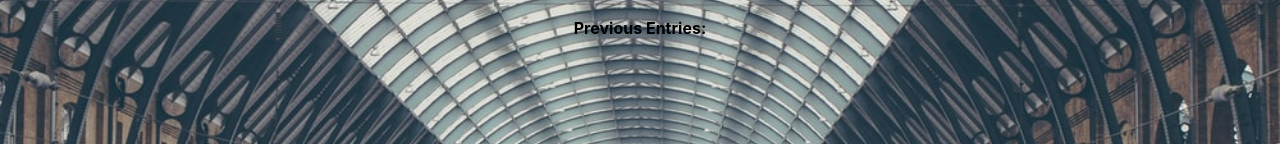
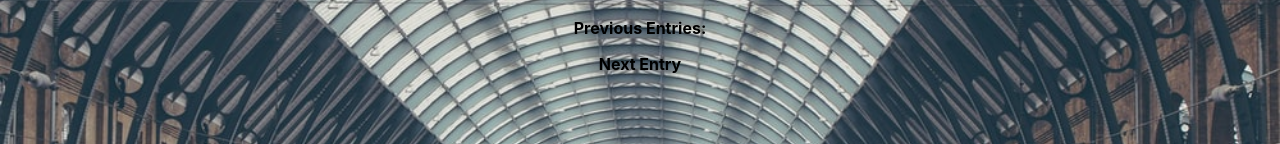
Before and after one commit to Tygitty/Counter-App, a plain HTML site: page index.html in a window 1280 px wide. Shown: the part 177-321 px from the top of the page. Drawn offline with Linux system fonts and the light colour scheme.

Commit message:
Update index.html

```diff
--- a/index.html
+++ b/index.html
@@ -12,6 +12,7 @@
 	<button id= "increment-btn" onclick="increment()">INCREMENT</button>
 	<button id= "save-btn" onclick="save()">SAVE</button>
 	<p id="save-el">Previous Entries: </p>
+	<p> Next Entry </p>
 	<script type="text/javascript" src="index.js"></script>
 </body>
 </html>
```
